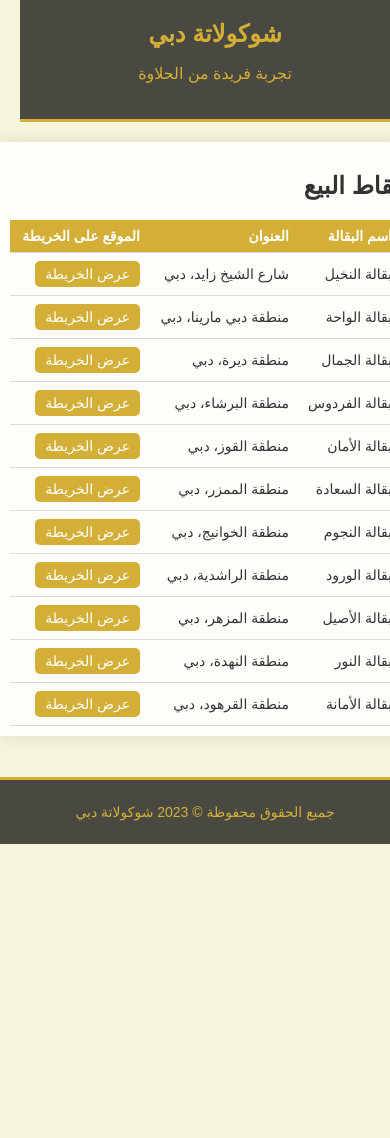
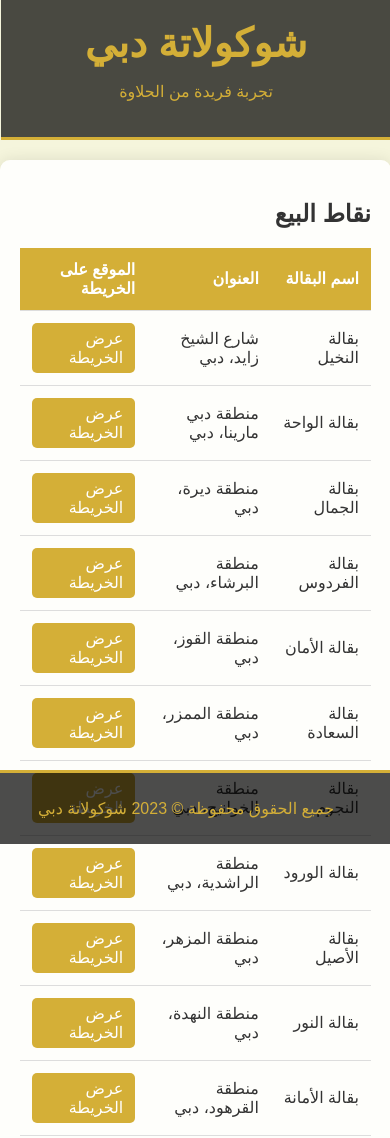
Before and after one commit to Mohammed77799/Mohammed77799.GitHub-.io, a plain HTML site: page Index.html in a window 390 px wide. Shown: the top 1138 px of the page. Before the commit the page ends 844 px from the top, so only its background shows below. Drawn offline with Linux system fonts and the light colour scheme.

Commit message:
Update styles.css

```diff
--- a/styles.css
+++ b/styles.css
@@ -80,48 +80,3 @@ footer {
     bottom: 0;
     border-top: 3px solid #D4AF37; /* خط ذهبي */
 }
-
-/* Media Queries للتجاوب مع الأجهزة المختلفة */
-
-/* للأجهزة اللوحية (عرض أقل من 768px) */
-@media (max-width: 768px) {
-    .container {
-        width: 95%; /* زيادة العرض لملء المساحة */
-        padding: 15px;
-    }
-
-    .store-table th, .store-table td {
-        padding: 10px; /* تقليل الحشو */
-    }
-
-    header h1 {
-        font-size: 2em; /* تصغير حجم العنوان */
-    }
-}
-
-/* للهواتف (عرض أقل من 480px) */
-@media (max-width: 480px) {
-    .container {
-        width: 100%; /* ملء العرض بالكامل */
-        padding: 10px;
-        border-radius: 0; /* إزالة الزوايا المدورة */
-    }
-
-    .store-table th, .store-table td {
-        padding: 8px; /* تقليل الحشو أكثر */
-        font-size: 14px; /* تصغير حجم الخط */
-    }
-
-    header h1 {
-        font-size: 1.5em; /* تصغير حجم العنوان أكثر */
-    }
-
-    .map-link {
-        padding: 5px 10px; /* تصغير حجم الأزرار */
-        font-size: 14px;
-    }
-
-    footer {
-        font-size: 14px; /* تصغير حجم نص التذييل */
-    }
-}
```
